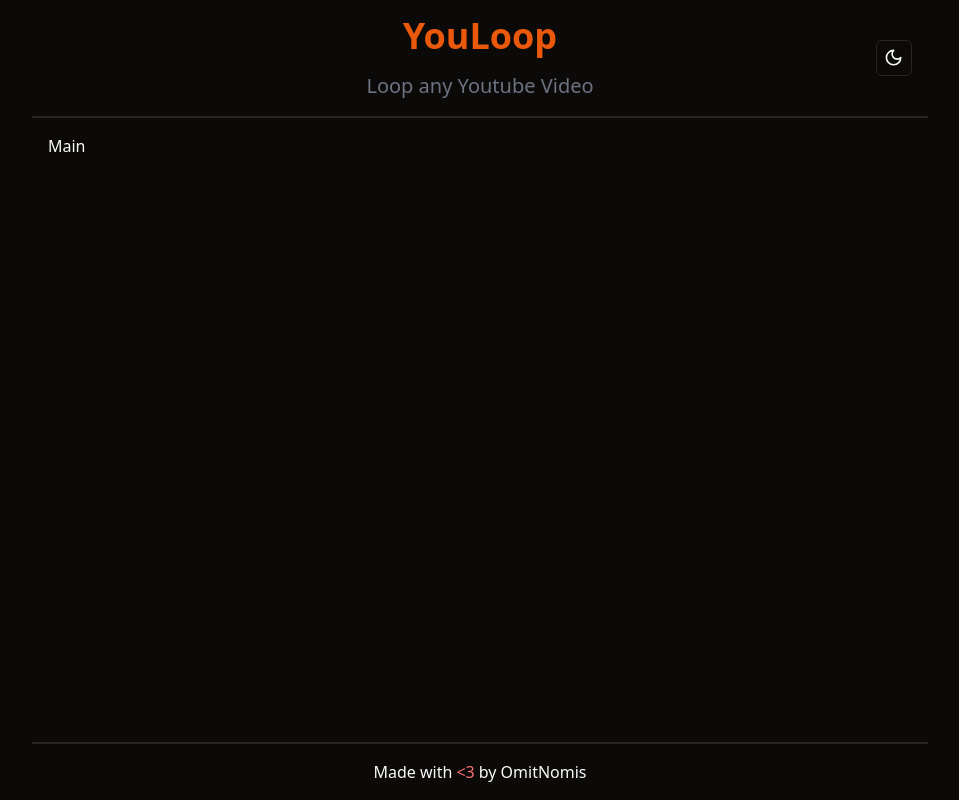
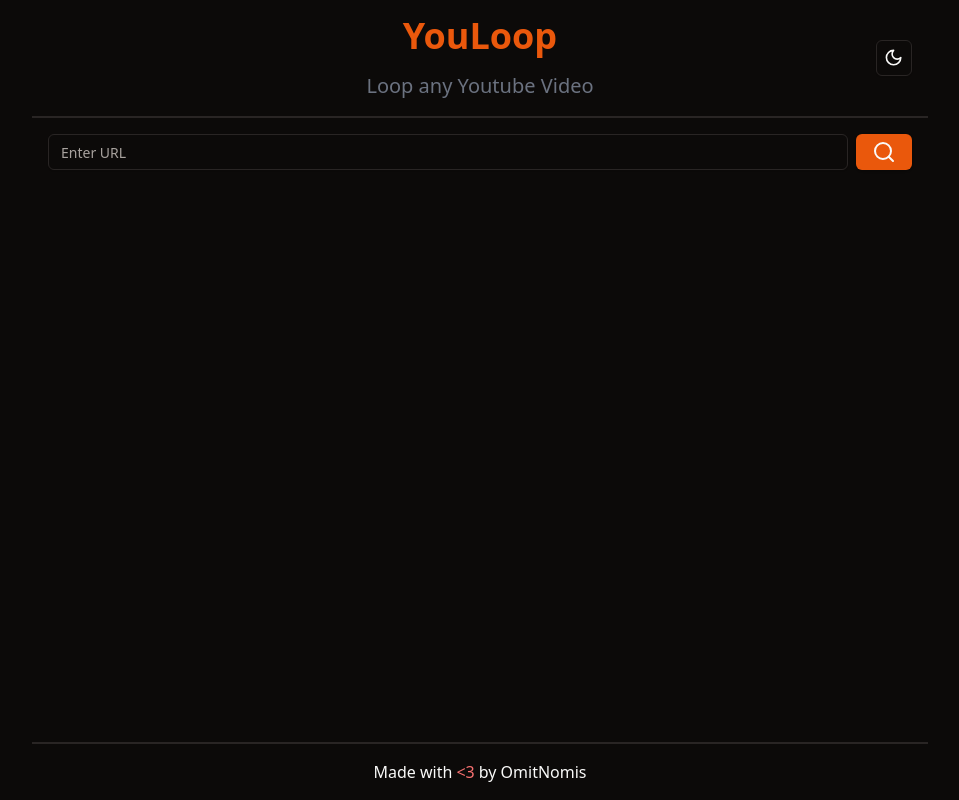
Before and after one commit to OmitNomis/youloop, a React (Vite) app: page / in a window 1280 px wide. Shown: the whole page, without its empty margins (160-1119 px from the left). Built offline with nearby package versions, Linux system fonts and the light colour scheme.

Commit message:
URL input

```diff
--- a/src/components/Main.tsx
+++ b/src/components/Main.tsx
@@ -1,12 +1,14 @@
+import { URLInput } from "./URLInput";
 import { MaxWidthComponent } from "./ui/MaxWidthComponent";
 import { useState } from "react";
 
 export const AppSection = () => {
   const [loading, setLoading] = useState(false);
+  const [search, setSearch] = useState("");
 
   return (
     <MaxWidthComponent as="main" className="flex flex-grow flex-col">
-      Main
+      <URLInput setSearch={setSearch} />
     </MaxWidthComponent>
   );
 };
--- /dev/null
+++ b/src/components/URLInput.tsx
@@ -0,0 +1,41 @@
+import { Button } from "./ui/button";
+import { Input } from "./ui/input";
+import { Search } from "lucide-react";
+import { useRef } from "react";
+import { validateYoutubeUrl } from "@/helpers/validateYoutubeUrl";
+import { useToast } from "./ui/use-toast";
+
+export const URLInput = ({
+  setSearch,
+}: {
+  setSearch: (search: string) => void;
+}) => {
+  const { toast } = useToast();
+  const inputRef = useRef<HTMLInputElement>(null);
+
+  const handleSearch = (event: React.FormEvent<HTMLFormElement>) => {
+    event.preventDefault();
+    let isValid = validateYoutubeUrl(inputRef.current?.value ?? "");
+    if (inputRef.current?.value !== "") {
+      if (isValid) {
+        setSearch(inputRef.current?.value ?? "");
+      } else {
+        toast({
+          title: "Invalid URL",
+          description: "Please enter a valid Youtube URL",
+          duration: 3000,
+          variant: "destructive",
+        });
+      }
+    }
+  };
+
+  return (
+    <form className="flex gap-2" onSubmit={handleSearch}>
+      <Input placeholder="Enter URL" ref={inputRef} />
+      <Button type="submit">
+        <Search />
+      </Button>
+    </form>
+  );
+};
--- /dev/null
+++ b/src/helpers/validateYoutubeUrl.tsx
@@ -0,0 +1,8 @@
+export const validateYoutubeUrl = (url: string) => {
+  const regex = /^(https?\:\/\/)?(www\.youtube\.com|youtu\.?be)\/.+$/;
+  if (url.match(regex)) {
+    return true;
+  } else {
+    return false;
+  }
+};
```
